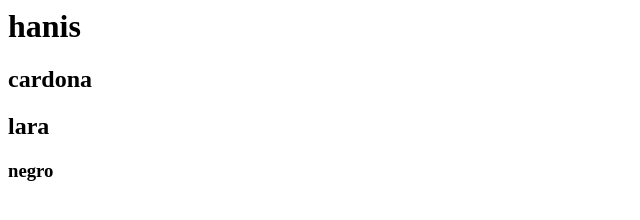
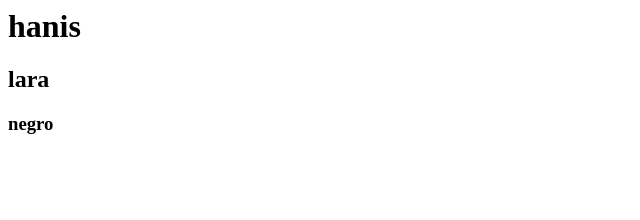
Before and after one commit to hanislara1/prueba, a plain HTML site: page index.html in a window 1280 px wide. Shown: the full height of the page, 0-640 px from the left. Drawn offline with Linux system fonts and the light colour scheme.

Commit message:
cambio 2

```diff
--- a/index.html
+++ b/index.html
@@ -6,7 +6,6 @@
 </head>
 <body>
     <h1>hanis</h1>
-    <h2>cardona</h2>
     <h2>lara</h2>
     <h3>negro</h3>
 </body>
```
